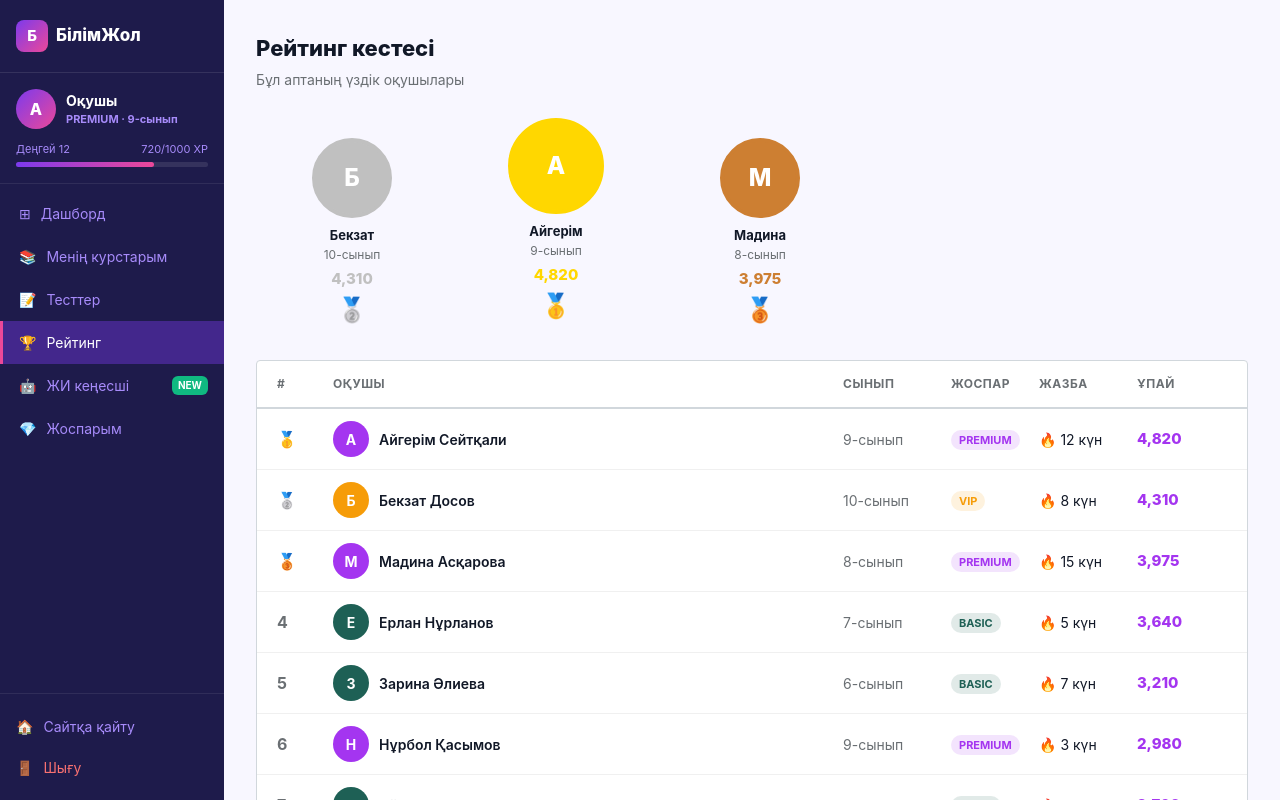
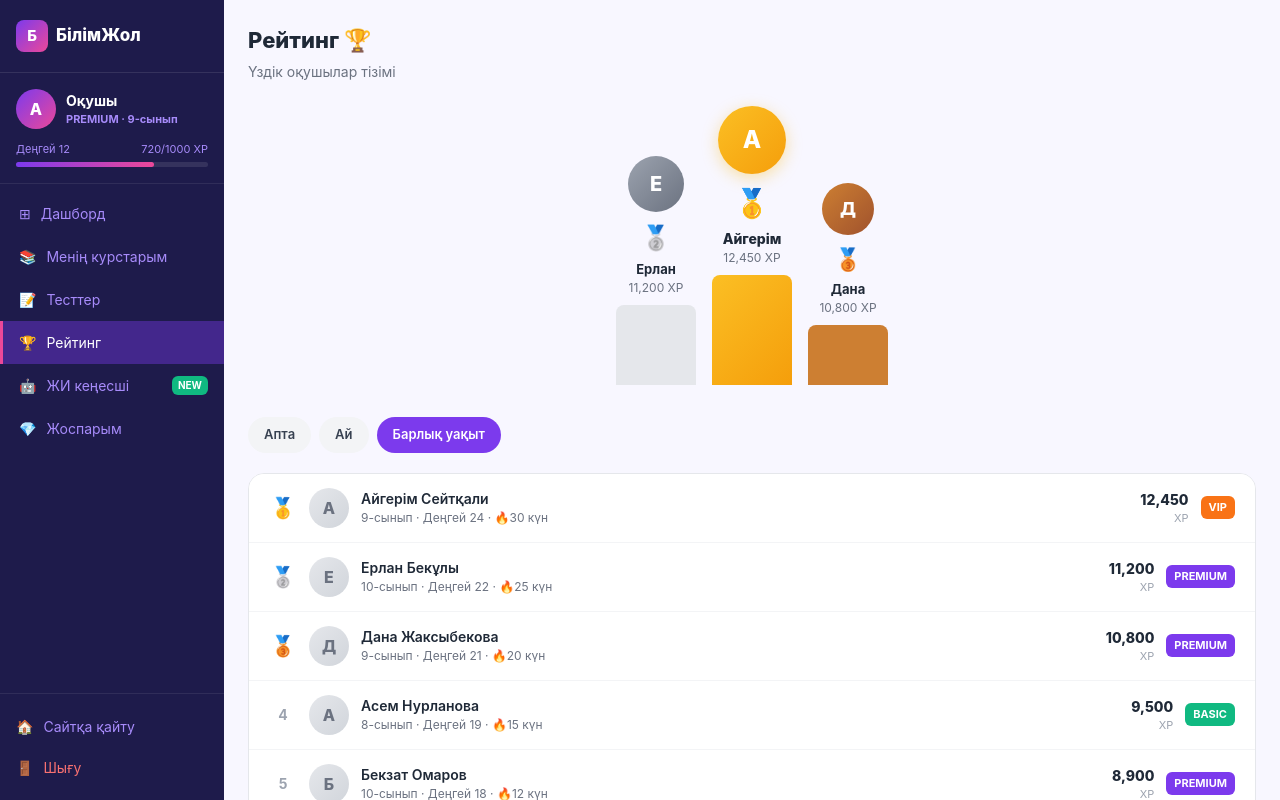
Before and after one commit to Zhasulan0803/bilimjol, a Next.js app: page /dashboard/leaderboard in a window 1280 px wide. Shown: the top 800 px of the page. Built offline with nearby package versions, Linux system fonts and the light colour scheme.

Commit message:
feat: tests, leaderboard, ai-chat pages

```diff
--- a/app/dashboard/leaderboard/page.tsx
+++ b/app/dashboard/leaderboard/page.tsx
@@ -1,74 +1,113 @@
-'use client';
-import { useAuthStore } from '../../store/auth';
-import { Trophy, Star, Medal } from 'lucide-react';
+"use client";
+import { useState } from "react";
 
-const TOP_STUDENTS = [
-  { name:'Айгерім Сейтқали', grade:9, points:4820, plan:'premium', streak:12 },
-  { name:'Бекзат Досов', grade:10, points:4310, plan:'vip', streak:8 },
-  { name:'Мадина Асқарова', grade:8, points:3975, plan:'premium', streak:15 },
-  { name:'Ерлан Нұрланов', grade:7, points:3640, plan:'basic', streak:5 },
-  { name:'Зарина Әлиева', grade:6, points:3210, plan:'basic', streak:7 },
-  { name:'Нұрбол Қасымов', grade:9, points:2980, plan:'premium', streak:3 },
-  { name:'Айдана Серікова', grade:8, points:2760, plan:'basic', streak:9 },
-  { name:'Темір Жаксыбеков', grade:10, points:2540, plan:'vip', streak:11 },
-  { name:'Сауле Нурланова', grade:5, points:2310, plan:'free', streak:4 },
-  { name:'Асыл Досжанов', grade:7, points:2100, plan:'basic', streak:6 },
+const USERS = [
+  { rank: 1, name: "Айгерім Сейтқали", grade: "9-сынып", xp: 12450, level: 24, streak: 30, badges: ["🔥","⭐","🏆","💎"], plan: "VIP" },
+  { rank: 2, name: "Ерлан Бекұлы", grade: "10-сынып", xp: 11200, level: 22, streak: 25, badges: ["🔥","⭐","🏆"], plan: "PREMIUM" },
+  { rank: 3, name: "Дана Жаксыбекова", grade: "9-сынып", xp: 10800, level: 21, streak: 20, badges: ["🔥","⭐"], plan: "PREMIUM" },
+  { rank: 4, name: "Асем Нурланова", grade: "8-сынып", xp: 9500, level: 19, streak: 15, badges: ["🔥","⭐"], plan: "BASIC" },
+  { rank: 5, name: "Бекзат Омаров", grade: "10-сынып", xp: 8900, level: 18, streak: 12, badges: ["🔥"], plan: "PREMIUM" },
+  { rank: 6, name: "Гүлнар Ахметова", grade: "7-сынып", xp: 7600, level: 16, streak: 10, badges: ["⭐"], plan: "BASIC" },
+  { rank: 7, name: "Нурлан Әбенов", grade: "8-сынып", xp: 6800, level: 14, streak: 8, badges: ["🔥"], plan: "BASIC" },
+  { rank: 8, name: "Мадина Жаксыбек", grade: "9-сынып", xp: 5900, level: 12, streak: 7, badges: [], plan: "FREE" },
+  { rank: 9, name: "Зарина Досова", grade: "7-сынып", xp: 4820, level: 12, streak: 7, badges: [], plan: "FREE" },
+  { rank: 10, name: "Сенің орның", grade: "9-сынып", xp: 4820, level: 12, streak: 7, badges: [], plan: "PREMIUM", isMe: true },
 ];
 
-export default function Leaderboard() {
-  const { user } = useAuthStore();
-  const planColors: Record<string,string> = { free:'#6a6f73', basic:'#1e6055', premium:'#a435f0', vip:'#f69c08' };
+const PERIODS = ["Апта", "Ай", "Барлық уақыт"];
+
+const MEDAL: Record<number, string> = { 1: "🥇", 2: "🥈", 3: "🥉" };
+const PLAN_COLORS: Record<string, string> = { VIP: "#F97316", PREMIUM: "#7C3AED", BASIC: "#10B981", FREE: "#9CA3AF" };
+
+export default function LeaderboardPage() {
+  const [period, setPeriod] = useState("Барлық уақыт");
 
   return (
-    <div style={{padding:'32px'}}>
-      <h1 style={{fontSize:22,fontWeight:800,marginBottom:4}}>Рейтинг кестесі</h1>
-      <p style={{color:'#6a6f73',fontSize:14,marginBottom:28}}>Бұл аптаның үздік оқушылары</p>
-
-      {/* Top 3 podium */}
-      <div style={{display:'grid',gridTemplateColumns:'1fr 1fr 1fr',gap:12,marginBottom:32,maxWidth:600}}>
-        {[TOP_STUDENTS[1], TOP_STUDENTS[0], TOP_STUDENTS[2]].map((s,pos)=>{
-          const realPos = pos===0?2:pos===1?1:3;
-          const colors = ['#C0C0C0','#FFD700','#CD7F32'];
-          const sizes = [80,96,80];
-          return (
-            <div key={s.name} style={{textAlign:'center',paddingTop:pos===1?0:20}}>
-              <div style={{width:sizes[pos],height:sizes[pos],borderRadius:'50%',background:colors[pos],display:'flex',alignItems:'center',justifyContent:'center',margin:'0 auto 8px',fontSize:24,fontWeight:800,color:'#fff',border:`4px solid ${colors[pos]}`,boxSizing:'border-box'}}>
-                {s.name.slice(0,1)}
-              </div>
-              <div style={{fontWeight:700,fontSize:13}}>{s.name.split(' ')[0]}</div>
-              <div style={{fontSize:12,color:'#6a6f73'}}>{s.grade}-сынып</div>
-              <div style={{fontWeight:800,fontSize:15,color:colors[pos],marginTop:4}}>{s.points.toLocaleString()}</div>
-              <div style={{fontSize:24,marginTop:2}}>{realPos===1?'🥇':realPos===2?'🥈':'🥉'}</div>
-            </div>
-          );
-        })}
+    <div style={{ padding: 24, fontFamily: "Inter, sans-serif" }}>
+      <div style={{ marginBottom: 24 }}>
+        <h1 style={{ fontSize: 22, fontWeight: 800, color: "#1F2937" }}>Рейтинг 🏆</h1>
+        <p style={{ color: "#6B7280", fontSize: 14, marginTop: 4 }}>Үздік оқушылар тізімі</p>
       </div>
 
-      {/* Full table */}
-      <div style={{background:'#fff',border:'1px solid #d1d7dc',borderRadius:4,overflow:'hidden'}}>
-        <div style={{padding:'14px 20px',borderBottom:'2px solid #d1d7dc',display:'grid',gridTemplateColumns:'48px 1fr 100px 80px 90px 90px',gap:8,fontSize:12,fontWeight:700,color:'#6a6f73',textTransform:'uppercase',letterSpacing:'.5px'}}>
-          <div>#</div><div>Оқушы</div><div>Сынып</div><div>Жоспар</div><div>Жазба</div><div>Ұпай</div>
+      {/* TOP 3 */}
+      <div style={{ display: "flex", justifyContent: "center", alignItems: "flex-end", gap: 16, marginBottom: 32 }}>
+        {/* 2nd */}
+        <div style={{ textAlign: "center" }}>
+          <div style={{ width: 56, height: 56, borderRadius: "50%", background: "linear-gradient(135deg,#9CA3AF,#6B7280)", display: "flex", alignItems: "center", justifyContent: "center", color: "#fff", fontWeight: 800, fontSize: 20, margin: "0 auto 8px" }}>
+            {USERS[1].name[0]}
+          </div>
+          <div style={{ fontSize: 24 }}>🥈</div>
+          <div style={{ fontWeight: 700, fontSize: 13, color: "#1F2937", marginTop: 4 }}>{USERS[1].name.split(" ")[0]}</div>
+          <div style={{ fontSize: 12, color: "#6B7280" }}>{USERS[1].xp.toLocaleString()} XP</div>
+          <div style={{ height: 80, background: "#E5E7EB", borderRadius: "8px 8px 0 0", marginTop: 8, width: 80 }} />
         </div>
-        {TOP_STUDENTS.map((s,i)=>{
-          const isMe = user?.name === s.name;
-          return (
-            <div key={i} style={{padding:'12px 20px',display:'grid',gridTemplateColumns:'48px 1fr 100px 80px 90px 90px',gap:8,alignItems:'center',background:isMe?'#f0e6ff':'transparent',borderBottom:'1px solid #f0f0f0'}}>
-              <div style={{fontWeight:700,fontSize:16,color:i<3?['#FFD700','#C0C0C0','#CD7F32'][i]:'#6a6f73'}}>
-                {i===0?'🥇':i===1?'🥈':i===2?'🥉':i+1}
+        {/* 1st */}
+        <div style={{ textAlign: "center" }}>
+          <div style={{ width: 68, height: 68, borderRadius: "50%", background: "linear-gradient(135deg,#FBBF24,#F59E0B)", display: "flex", alignItems: "center", justifyContent: "center", color: "#fff", fontWeight: 800, fontSize: 24, margin: "0 auto 8px", boxShadow: "0 4px 16px rgba(251,191,36,0.4)" }}>
+            {USERS[0].name[0]}
+          </div>
+          <div style={{ fontSize: 28 }}>🥇</div>
+          <div style={{ fontWeight: 800, fontSize: 14, color: "#1F2937", marginTop: 4 }}>{USERS[0].name.split(" ")[0]}</div>
+          <div style={{ fontSize: 12, color: "#6B7280" }}>{USERS[0].xp.toLocaleString()} XP</div>
+          <div style={{ height: 110, background: "linear-gradient(135deg,#FBBF24,#F59E0B)", borderRadius: "8px 8px 0 0", marginTop: 8, width: 80 }} />
+        </div>
+        {/* 3rd */}
+        <div style={{ textAlign: "center" }}>
+          <div style={{ width: 52, height: 52, borderRadius: "50%", background: "linear-gradient(135deg,#CD7F32,#A0522D)", display: "flex", alignItems: "center", justifyContent: "center", color: "#fff", fontWeight: 800, fontSize: 18, margin: "0 auto 8px" }}>
+            {USERS[2].name[0]}
+          </div>
+          <div style={{ fontSize: 22 }}>🥉</div>
+          <div style={{ fontWeight: 700, fontSize: 13, color: "#1F2937", marginTop: 4 }}>{USERS[2].name.split(" ")[0]}</div>
+          <div style={{ fontSize: 12, color: "#6B7280" }}>{USERS[2].xp.toLocaleString()} XP</div>
+          <div style={{ height: 60, background: "#CD7F32", borderRadius: "8px 8px 0 0", marginTop: 8, width: 80 }} />
+        </div>
+      </div>
+
+      {/* Period filter */}
+      <div style={{ display: "flex", gap: 8, marginBottom: 20 }}>
+        {PERIODS.map(p => (
+          <button
+            key={p}
+            onClick={() => setPeriod(p)}
+            style={{ padding: "8px 16px", borderRadius: 50, fontSize: 13, fontWeight: 600, cursor: "pointer", border: "none", fontFamily: "inherit", background: period === p ? "#7C3AED" : "#F3F4F6", color: period === p ? "#fff" : "#374151" }}
+          >
+            {p}
+          </button>
+        ))}
+      </div>
+
+      {/* List */}
+      <div style={{ background: "#fff", borderRadius: 16, border: "1px solid #E5E7EB", overflow: "hidden" }}>
+        {USERS.map((u, i) => (
+          <div
+            key={i}
+            style={{
+              display: "flex", alignItems: "center", gap: 12, padding: "14px 20px",
+              borderBottom: i < USERS.length - 1 ? "1px solid #F3F4F6" : "none",
+              background: u.isMe ? "#F5F3FF" : "#fff",
+            }}
+          >
+            <div style={{ width: 28, textAlign: "center", fontSize: u.rank <= 3 ? 20 : 14, fontWeight: 700, color: "#9CA3AF", flexShrink: 0 }}>
+              {MEDAL[u.rank] || u.rank}
+            </div>
+            <div style={{ width: 40, height: 40, borderRadius: "50%", background: u.isMe ? "linear-gradient(135deg,#7C3AED,#EC4899)" : "linear-gradient(135deg,#E5E7EB,#D1D5DB)", display: "flex", alignItems: "center", justifyContent: "center", color: u.isMe ? "#fff" : "#6B7280", fontWeight: 800, fontSize: 16, flexShrink: 0 }}>
+              {u.name[0]}
+            </div>
+            <div style={{ flex: 1, minWidth: 0 }}>
+              <div style={{ fontWeight: u.isMe ? 800 : 600, fontSize: 14, color: "#1F2937", display: "flex", alignItems: "center", gap: 6 }}>
+                {u.name} {u.isMe && <span style={{ fontSize: 11, color: "#7C3AED", fontWeight: 700 }}>(Сен)</span>}
               </div>
-              <div style={{display:'flex',alignItems:'center',gap:10}}>
-                <div style={{width:36,height:36,borderRadius:'50%',background:planColors[s.plan],display:'flex',alignItems:'center',justifyContent:'center',color:'#fff',fontWeight:700,fontSize:14,flexShrink:0}}>{s.name.slice(0,1)}</div>
-                <div>
-                  <div style={{fontWeight:600,fontSize:14}}>{s.name}{isMe?' (Сіз)':''}</div>
-                </div>
-              </div>
-              <div style={{fontSize:14,color:'#6a6f73'}}>{s.grade}-сынып</div>
-              <div><span style={{background:planColors[s.plan]+'22',color:planColors[s.plan],fontSize:11,fontWeight:700,padding:'3px 8px',borderRadius:10}}>{s.plan.toUpperCase()}</span></div>
-              <div style={{fontSize:14}}>🔥 {s.streak} күн</div>
-              <div style={{fontWeight:800,fontSize:15,color:'#a435f0'}}>{s.points.toLocaleString()}</div>
+              <div style={{ fontSize: 12, color: "#6B7280" }}>{u.grade} · Деңгей {u.level} · 🔥{u.streak} күн</div>
             </div>
-          );
-        })}
+            <div style={{ textAlign: "right", flexShrink: 0 }}>
+              <div style={{ fontWeight: 800, fontSize: 14, color: "#1F2937" }}>{u.xp.toLocaleString()}</div>
+              <div style={{ fontSize: 11, color: "#9CA3AF" }}>XP</div>
+            </div>
+            <div style={{ fontSize: 11, fontWeight: 700, color: "#fff", background: PLAN_COLORS[u.plan], padding: "3px 8px", borderRadius: 6, flexShrink: 0 }}>
+              {u.plan}
+            </div>
+          </div>
+        ))}
       </div>
     </div>
   );
```
Also changed, not shown: app/api/ai-chat/route.ts (added, +29 -0 lines), app/dashboard/ai-chat/page.tsx (+94 -76 lines), app/dashboard/tests/page.tsx (+123 -140 lines).
